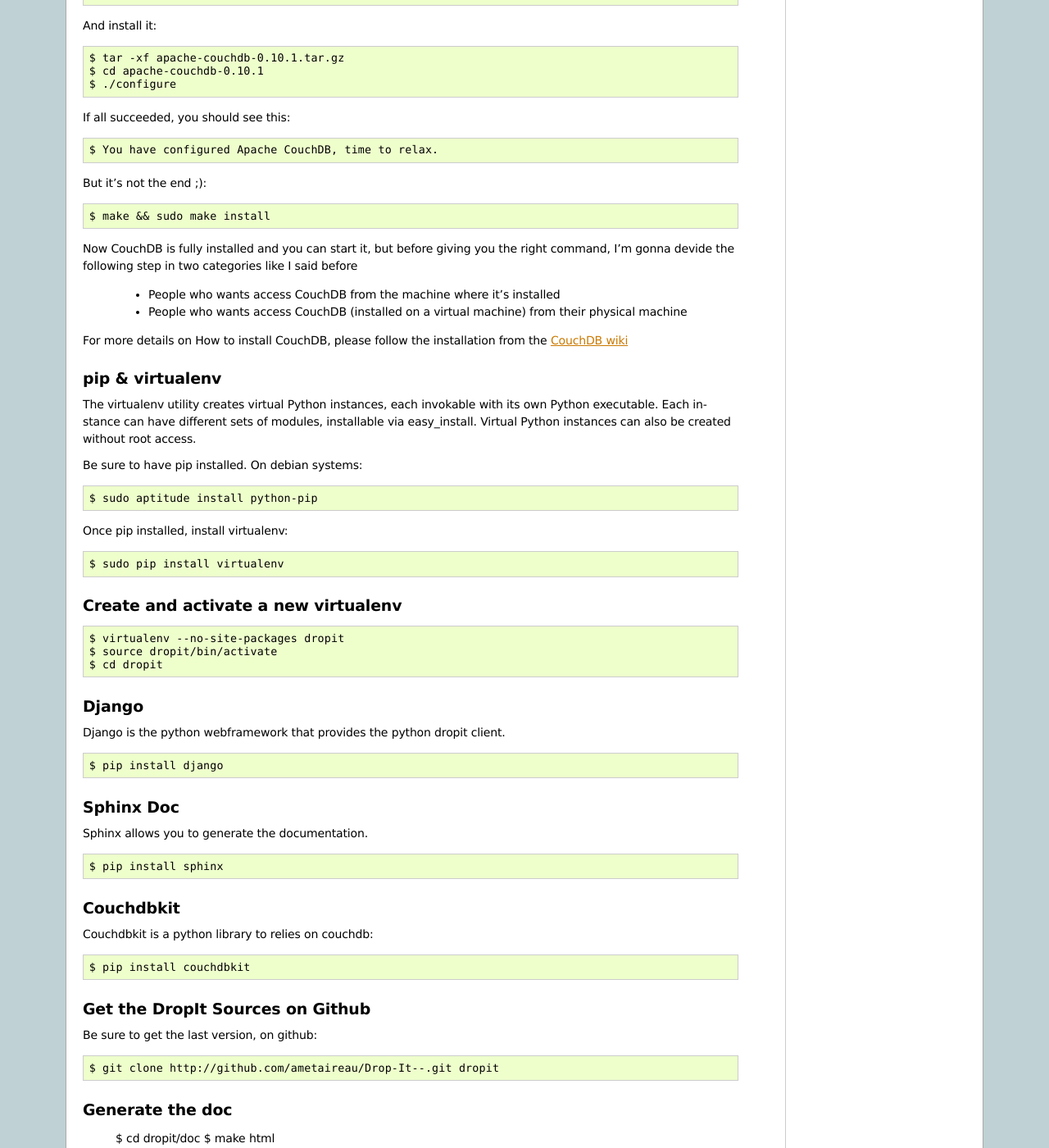
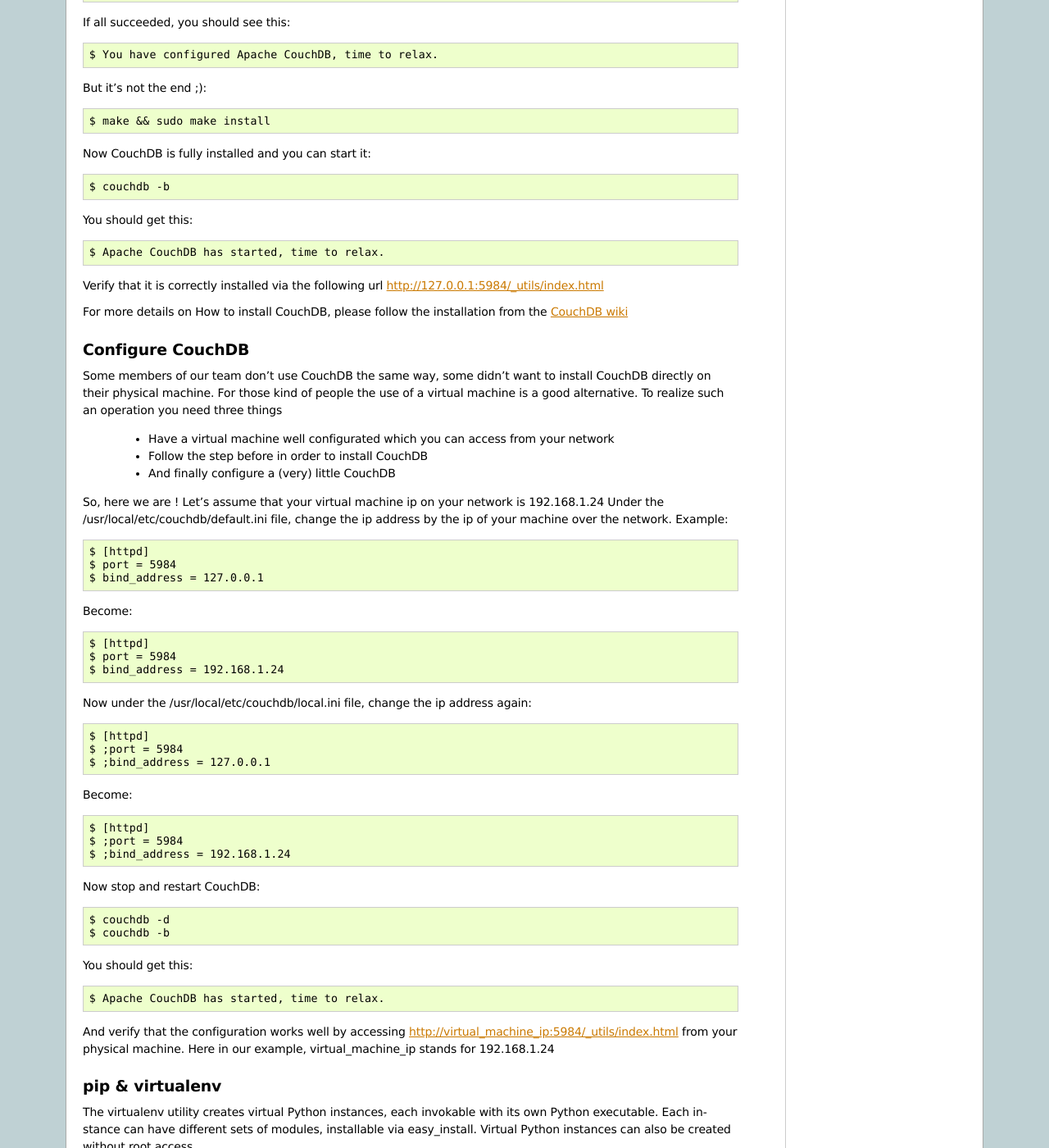
Before and after one commit to almet/dropit-common, a Sphinx documentation site: the page built from doc/source/install.rst, in a window 1280 px wide and 1400 px high, scrolled down 745 px. Shown: the whole window at 82% size. Built offline with Sphinx 7.4.7, drawn with Linux system fonts in a browser that asks for light colours; pages that are not in the unit, such as notebooks, are missing from menus; some of the changed text lies outside the part shown.

Commit message:
[CouchDB] Install Tuto + Config 1.0

```diff
--- a/doc/source/install.rst
+++ b/doc/source/install.rst
@@ -3,14 +3,8 @@
 
 Here are few steps needed to set up Drop It ! the right way.
 
-Couchdb
+CouchDB
 --------
-
-I decided to devide the install of CouchDB in two categories :
-    - "Normal" installation on a physical machine
-    - "Distant" installation, on a virtual machine (like I did)
-
-The firsts steps are the same, so ...
 
 Prepare your environment for CouchDB::
 
@@ -52,12 +46,66 @@
 
     $ make && sudo make install
 
-Now CouchDB is fully installed and you can start it, but before giving you the right command,
-I'm gonna devide the following step in two categories like I said before
-    - People who wants access CouchDB from the machine where it's installed
-    - People who wants access CouchDB (installed on a virtual machine) from their physical machine
+Now CouchDB is fully installed and you can start it::
+
+    $ couchdb -b
+
+You should get this::
+
+    $ Apache CouchDB has started, time to relax.
+
+Verify that it is correctly installed via the following url http://127.0.0.1:5984/_utils/index.html
 
 For more details on How to install CouchDB, please follow the installation from the `CouchDB wiki`_
+
+Configure CouchDB
+-----------------
+
+Some members of our team don't use CouchDB the same way, some didn't want to install CouchDB directly on their physical machine.
+For those kind of people the use of a virtual machine is a good alternative.
+To realize such an operation you need three things
+    - Have a virtual machine well configurated which you can access from your network
+    - Follow the step before in order to install CouchDB
+    - And finally configure a (very) little CouchDB
+
+So, here we are !
+Let's assume that your virtual machine ip on your network is 192.168.1.24
+Under the /usr/local/etc/couchdb/default.ini file, change the ip address by the ip of your machine over the network.
+Example::
+
+    $ [httpd]
+    $ port = 5984
+    $ bind_address = 127.0.0.1
+
+Become::
+
+    $ [httpd]
+    $ port = 5984
+    $ bind_address = 192.168.1.24
+
+Now under the /usr/local/etc/couchdb/local.ini file, change the ip address again::
+
+    $ [httpd]
+    $ ;port = 5984
+    $ ;bind_address = 127.0.0.1
+
+Become::
+
+    $ [httpd]
+    $ ;port = 5984
+    $ ;bind_address = 192.168.1.24
+
+Now stop and restart CouchDB::
+
+    $ couchdb -d
+    $ couchdb -b
+
+You should get this::
+
+    $ Apache CouchDB has started, time to relax.
+
+And verify that the configuration works well by accessing http://virtual_machine_ip:5984/_utils/index.html from your physical machine.
+Here in our example, virtual_machine_ip stands for 192.168.1.24
 
 pip & virtualenv
 -----------------
```
